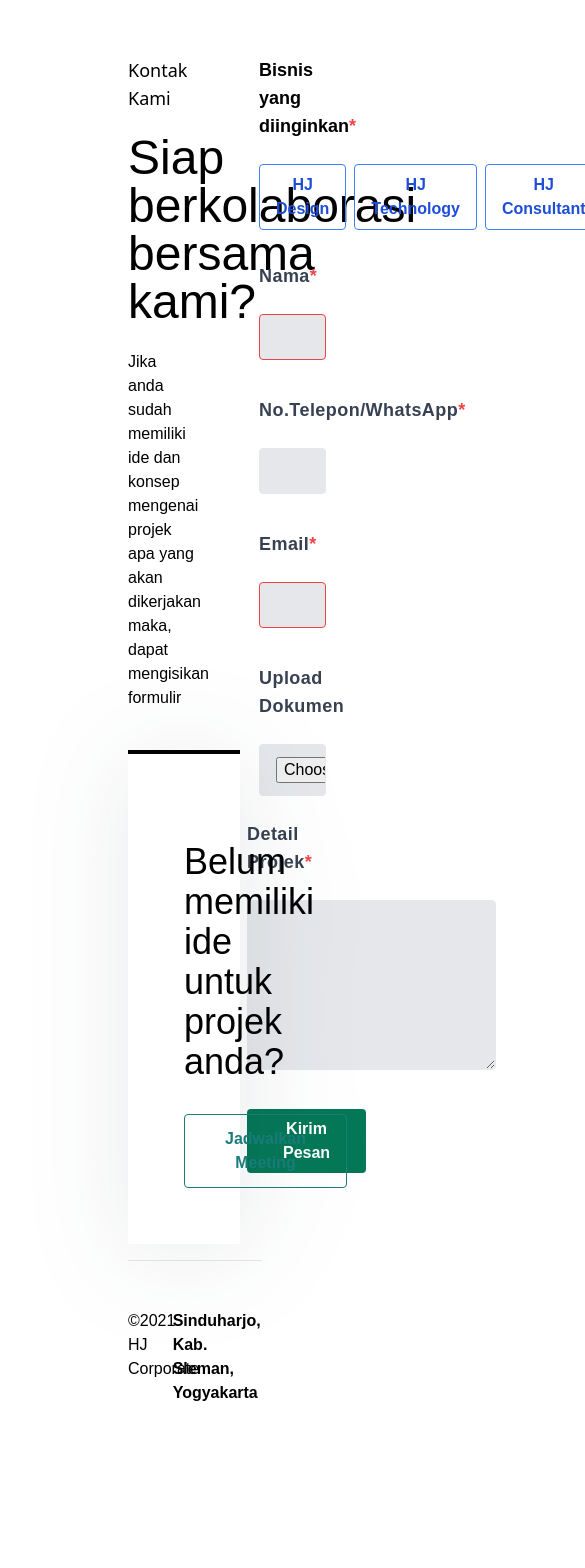
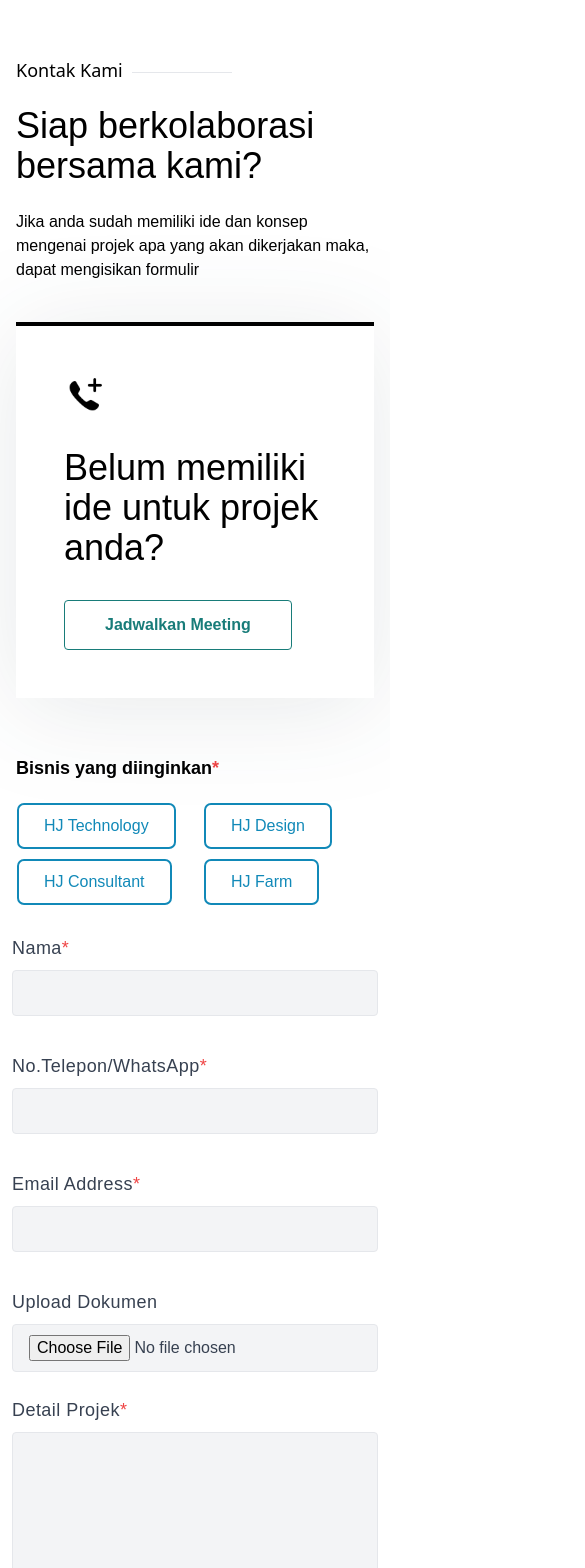
Before and after one commit to ferdianarid/HJCorporate-v2, a Nuxt app: page / in a window 390 px wide. Shown: the top 1568 px of the page, 585 px wide, since content can reach past the window. Before the commit the page ends 1461 px from the top, so only its background shows below. Built offline with nearby package versions, Linux system fonts and the light colour scheme.

Commit message:
update section footer

```diff
--- a/components/Footer.vue
+++ b/components/Footer.vue
@@ -1,65 +1,78 @@
 <template>
 	<div class="container py-14">
-		<div class="row flex gap-x-16">
-			<div class="col w-1/2 text-left">
+		<div class="row flex md:flex-row flex-col gap-x-16">
+			<div class="col md:w-1/2 w-full text-left">
 				<div class="flex items-center">
 					<h6 class='text-lg font-sans font-medium pb-4'>Kontak Kami</h6>
 						&nbsp;&nbsp;
 					<hr width='100px' color='white' class='-mt-3' />
 				</div>
-				<h3 class="text-5xl font-medium pt-1.5 pb-6">Siap berkolaborasi bersama kami?</h3>
+				<h3 class="text-4xl font-medium pt-1.5 pb-6">Siap berkolaborasi bersama kami?</h3>
 				<p class="text-base pb-10">Jika anda sudah memiliki ide dan konsep mengenai projek apa yang akan dikerjakan maka, dapat mengisikan formulir</p>
 				<div class="child text-left pb-14">
-					<div class="bg-white p-14 border-black border-t-4">
+					<div class="bg-white p-12 md:p-14 border-black border-t-4">
 						<img class="pb-8" src="../static/images/phone.svg" alt="" />
 						<h4 class="pb-8 text-4xl">Belum memiliki ide untuk projek anda?</h4>
 						<button class="button-footer bg-transparent text-blue-700 font-semibold hover:text-white hover:border-green-400 hover:bg-green-400 py-3 px-10 border rounded">Jadwalkan Meeting</button>
 					</div>
 				</div>
 			</div>
-			<div class="col w-1/2">
-				<h6 class="text-lg text-black font-semibold text-left">Bisnis yang diinginkan<span class="text-red-500">*</span></h6>
-				<div class="flex gap-x-2 pt-6">
-					<button class="bg-transparent hover:bg-blue-500 text-blue-700 font-semibold hover:text-white px-4 py-2 border border-blue-500 hover:border-transparent rounded">HJ Design</button>
-					<button class="bg-transparent hover:bg-blue-500 text-blue-700 font-semibold hover:text-white px-4 py-2 border border-blue-500 hover:border-transparent rounded">HJ Technology</button>
-					<button class="bg-transparent hover:bg-blue-500 text-blue-700 font-semibold hover:text-white px-4 py-2 border border-blue-500 hover:border-transparent rounded">HJ Consultant</button>
+			<div class="col w-full md:w-1/2">
+				<h6 class="text-lg text-black font-semibold text-left ml-0 md:-ml-2">Bisnis yang diinginkan<span class="text-red-500">*</span></h6>
+				<div class="grid grid-cols-2 gap-4 pt-6 md:-ml-2 ml-0">
+					<div>
+						<button class="py-2 px-6 outline-blue rounded font-medium text-primary hover:text-white  hover:bg-primary mx-1">HJ Technology</button>
+					</div>
+					<div>
+						<button class="py-2 px-6 outline-blue rounded font-medium text-primary hover:text-white  hover:bg-primary mx-1">HJ Design</button>
+					</div>
+					<div>
+						<button class="py-2 px-6 outline-blue rounded font-medium text-primary hover:text-white  hover:bg-primary mx-1">HJ Consultant</button>
+					</div>
+					<div>
+						<button class="py-2 px-6 outline-blue rounded font-medium text-primary hover:text-white  hover:bg-primary mx-1">HJ Farm</button>
+					</div>
 				</div>
 				<form class="w-full max-w-lg pt-8 text-left">
 					<div class="flex flex-wrap -mx-3 mb-6">
-						<div class="w-full md:w-1/2 px-3 mb-6 md:mb-0">
-							<label class="block tracking-wide text-gray-700 text-lg font-bold pb-6" for="grid-name">Nama<span class="text-red-500">*</span> </label>
-							<input class="appearance-none block w-full bg-gray-200 text-gray-700 border border-red-500 rounded py-3 px-4 mb-3 leading-tight focus:outline-none focus:bg-white" id="grid-name" type="text" placeholder="" />
+						<div class="w-full md:w-1/2 mx-2 md:mx-0 px-0 mb-6 md:mb-0">
+							<label class="block tracking-wide text-gray-700 text-lg font-medium pb-2" for="grid-name">Nama<span class="text-red-500">*</span> </label>
+							<input class="appearance-none block w-full bg-gray-100 text-gray-700 border rounded py-3 px-4 mb-3 leading-tight focus:outline-none focus:bg-white" id="grid-name" type="text" placeholder="" />
 						</div>
-						<div class="w-full md:w-1/2 px-3">
-							<label class="block tracking-wide text-gray-700 text-lg font-bold pb-6" for="grid-number">No.Telepon/WhatsApp<span class="text-red-500">*</span></label>
+						<div class="w-full md:w-1/2 mx-2 md:mx-0">
+						<div class="ml-0 md:ml-2">
+							<label class="block tracking-wide text-gray-700 text-lg font-medium pb-2" for="grid-number">No.Telepon/WhatsApp<span class="text-red-500">*</span></label>
 							<input
-								class="appearance-none block w-full bg-gray-200 text-gray-700 border border-gray-200 rounded py-3 px-4 mb-3 leading-tight focus:outline-none focus:bg-white focus:border-gray-500"
+								class="appearance-none block w-full bg-gray-100 text-gray-700 border border-gray-200 rounded py-3 px-4 mb-3 leading-tight focus:outline-none focus:bg-white focus:border-gray-500"
 								id="grid-number"
 								type="text"
 								placeholder=""
 							/>
 						</div>
+						</div>
 					</div>
 					<div class="flex flex-wrap -mx-3 mb-6">
-						<div class="w-full md:w-1/2 px-3 mb-6 md:mb-0">
-							<label class="block tracking-wide text-gray-700 text-lg font-bold pb-6" for="grid-email">Email<span class="text-red-500">*</span></label>
-							<input class="appearance-none block w-full bg-gray-200 text-gray-700 border border-red-500 rounded py-3 px-4 mb-3 leading-tight focus:outline-none focus:bg-white" id="grid-email" type="text" placeholder="" />
+						<div class="w-full md:w-1/2 px-0 mx-2 md:mx-0 mb-6 md:mb-0">
+							<label class="block tracking-wide text-gray-700 text-lg font-medium pb-2" for="grid-email">Email Address<span class="text-red-500">*</span></label>
+							<input class="appearance-none block w-full bg-gray-100 text-gray-700 border rounded py-3 px-4 mb-3 leading-tight focus:outline-none focus:bg-white" id="grid-email" type="text" placeholder="" />
 						</div>
-						<div class="w-full md:w-1/2 px-3">
-							<label class="block tracking-wide text-gray-700 text-lg font-bold pb-6" for="grid-document"> Upload Dokumen</label>
+						<div class="w-full md:w-1/2">
+						<div class=" mx-2 md:mx-0 ml-2 md:ml-2">
+							<label class="block tracking-wide text-gray-700 text-lg font-medium pb-2" for="grid-document"> Upload Dokumen</label>
 							<input
-								class="appearance-none block w-full bg-gray-200 text-gray-700 border border-gray-200 rounded py-3 px-4 leading-tight focus:outline-none focus:bg-white focus:border-gray-500"
+								class="appearance-none block w-full bg-gray-100 text-gray-700 border border-gray-200 rounded py-2.5 px-4 leading-tight focus:outline-none focus:bg-white focus:border-gray-500"
 								id="grid-document"
 								type="file"
 								placeholder=""
 							/>
+							</div>
 						</div>
 					</div>
 					<div class="flex flex-wrap -mx-3 pb-6 mb-20">
-						<div class="w-full">
-							<label class="block tracking-wide text-gray-700 text-lg font-bold pb-6" for="grid-detail"> Detail Projek<span class="text-red-500">*</span></label>
-							<textarea class="bg-gray-200 text-gray-700 border border-gray-200 rounded focus:outline-none focus:bg-white focus:border-gray-500" id="" name="" rows="7" cols="25"></textarea>
-							<button class="bg-green-700 hover:bg-green-800 text-white font-bold py-2 px-9 mt-8 rounded">Kirim Pesan</button>
+						<div class="w-full mx-2 md:mx-0">
+							<label class="block tracking-wide text-gray-700 text-lg font-medium pb-2" for="grid-detail"> Detail Projek<span class="text-red-500">*</span></label>
+							<textarea class="bg-gray-100 text-gray-700 border border-gray-200 rounded focus:outline-none focus:bg-white focus:border-gray-500" id="" name="" rows="7"></textarea>
+							<button class="bg-green-700 hover:bg-green-800 text-white font-bold py-2 px-9 mt-2 rounded">Kirim Pesan</button>
 						</div>
 					</div>
 				</form>
@@ -104,4 +117,7 @@ export default {
 	border-color: #187c79;
 	color: #187c79;
 }
+textarea {
+	width: 100%;
+}
 </style>
--- a/pages/index.vue
+++ b/pages/index.vue
@@ -1,5 +1,5 @@
 <template>
-       <div class="main px-32">
+       <div class="main px-4 md:px-32">
               <Footer />
        </div>
 </template>
--- /dev/null
+++ b/tailwind.config.js
@@ -0,0 +1,19 @@
+module.exports = {
+    purge: [],
+    darkMode: false, // or 'media' or 'class'
+    theme: {
+        extend: {
+            outline: {
+                blue: ['2px solid #1189B8', '1px'],
+            },
+            colors: {
+                primary: '#1189B8',
+                secondary: '#232323'
+            }
+        },
+    },
+    variants: {
+        extend: {},
+    },
+    plugins: [],
+}
```
